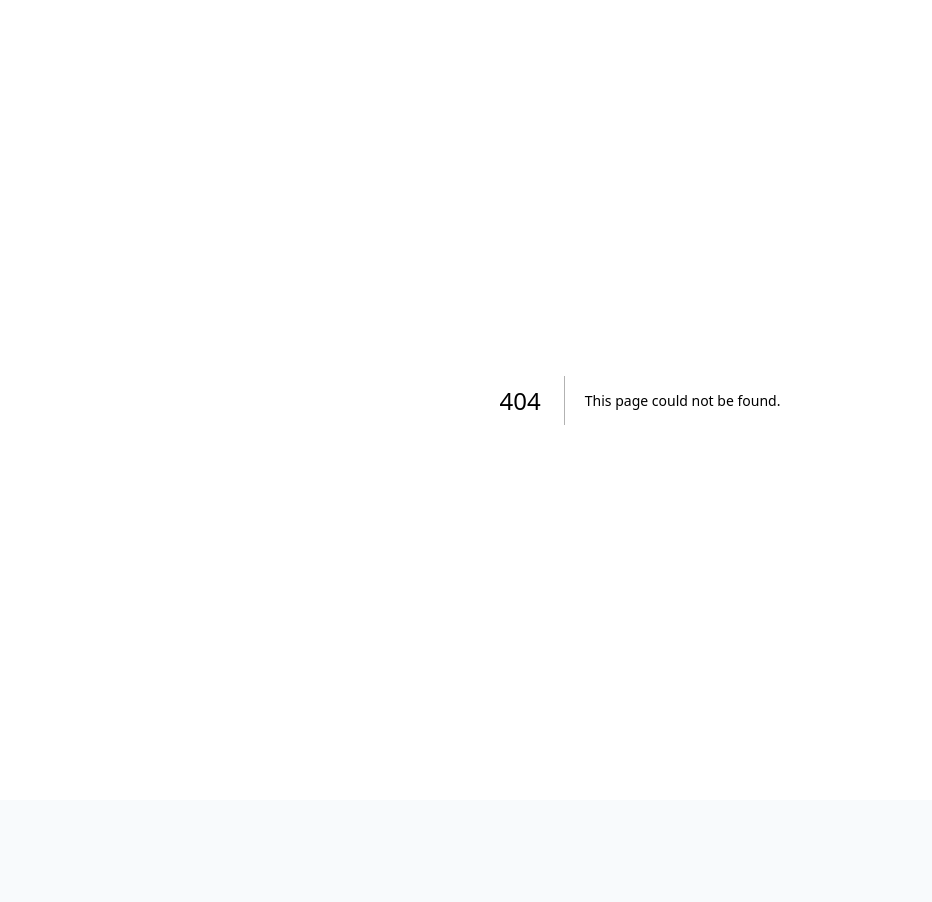
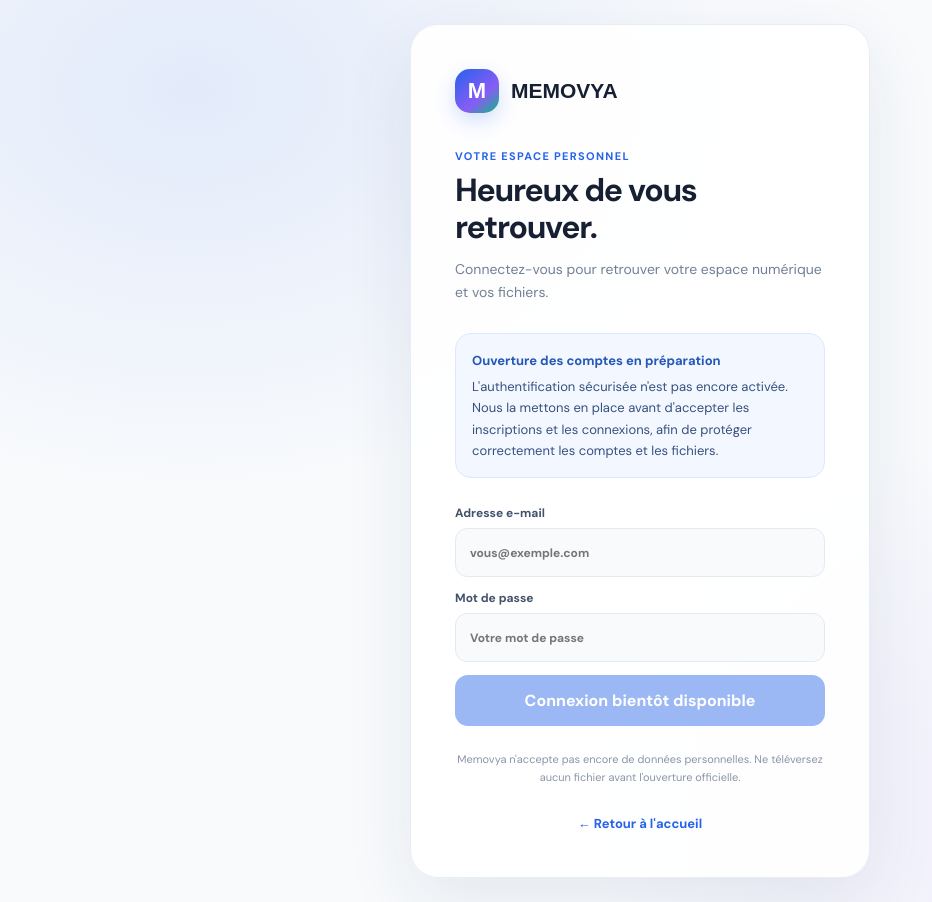
Before and after one commit to jemoresjemor9-collab/MEMOVYA, a Next.js app: page /login in a window 1280 px wide. Before the commit this address had no page. Shown: the whole page, without its empty margins (0-932 px from the left). Before the commit the page ends 800 px from the top, so only its background shows below. Built offline with nearby package versions, Linux system fonts and the light colour scheme.

Commit message:
feat: add initial Memovya sign-in screen

```diff
--- /dev/null
+++ b/app/login/page.tsx
@@ -0,0 +1,63 @@
+import Link from "next/link";
+
+export const metadata = {
+  title: "Connexion",
+};
+
+function BrandMark() {
+  return (
+    <span aria-hidden="true" style={{
+      display:"grid",placeItems:"center",width:44,height:44,borderRadius:15,
+      color:"white",background:"linear-gradient(140deg,#2563EB,#885CF6 62%,#10B981)",
+      boxShadow:"0 8px 20px rgba(37,99,235,.2)",fontSize:22,fontWeight:800
+    }}>M</span>
+  );
+}
+
+export default function LoginPage() {
+  return (
+    <main style={{
+      minHeight:"100vh",display:"grid",placeItems:"center",padding:24,
+      background:"radial-gradient(ellipse at 15% 10%,rgba(37,99,235,.10),transparent 35%),radial-gradient(ellipse at 90% 90%,rgba(136,92,246,.09),transparent 35%),#F8FAFC"
+    }}>
+      <section style={{
+        width:"min(100%,460px)",padding:"clamp(26px,6vw,44px)",borderRadius:28,
+        border:"1px solid #E8EDF5",background:"rgba(255,255,255,.94)",
+        boxShadow:"0 24px 70px rgba(29,55,100,.09)"
+      }}>
+        <Link href="/" style={{display:"inline-flex",alignItems:"center",gap:12,textDecoration:"none",color:"#172033",fontFamily:"Arial,sans-serif",fontWeight:800,fontSize:21}}>
+          <BrandMark /> MEMOVYA
+        </Link>
+        <div style={{marginTop:36}}>
+          <p style={{margin:"0 0 9px",color:"#2563EB",fontSize:11,fontWeight:800,letterSpacing:".12em"}}>VOTRE ESPACE PERSONNEL</p>
+          <h1 style={{margin:"0 0 12px",color:"#172033",fontSize:32,lineHeight:1.15,letterSpacing:"-.04em"}}>Heureux de vous retrouver.</h1>
+          <p style={{margin:0,color:"#718096",fontSize:14,lineHeight:1.7}}>Connectez-vous pour retrouver votre espace numérique et vos fichiers.</p>
+        </div>
+        <div role="status" style={{
+          marginTop:28,padding:16,borderRadius:16,border:"1px solid #DCE8FF",
+          background:"#F3F7FF",color:"#36517E",fontSize:13,lineHeight:1.65
+        }}>
+          <strong style={{display:"block",marginBottom:4,color:"#2457B8"}}>Ouverture des comptes en préparation</strong>
+          L'authentification sécurisée n'est pas encore activée. Nous la mettons en place avant d'accepter les inscriptions et les connexions, afin de protéger correctement les comptes et les fichiers.
+        </div>
+        <div style={{display:"grid",gap:13,marginTop:27}}>
+          <label style={{display:"grid",gap:7,color:"#43516A",fontSize:12,fontWeight:700}}>
+            Adresse e-mail
+            <input disabled type="email" placeholder="vous@exemple.com" style={{height:49,padding:"0 14px",border:"1px solid #E4EAF2",borderRadius:12,background:"#F8FAFC",color:"#718096"}} />
+          </label>
+          <label style={{display:"grid",gap:7,color:"#43516A",fontSize:12,fontWeight:700}}>
+            Mot de passe
+            <input disabled type="password" placeholder="Votre mot de passe" style={{height:49,padding:"0 14px",border:"1px solid #E4EAF2",borderRadius:12,background:"#F8FAFC",color:"#718096"}} />
+          </label>
+          <button disabled style={{height:51,border:0,borderRadius:13,color:"white",background:"#9BB8F5",fontWeight:800,cursor:"not-allowed"}}>Connexion bientôt disponible</button>
+        </div>
+        <p style={{margin:"25px 0 0",textAlign:"center",color:"#8A95A7",fontSize:11,lineHeight:1.6}}>
+          Memovya n'accepte pas encore de données personnelles. Ne téléversez aucun fichier avant l'ouverture officielle.
+        </p>
+        <div style={{marginTop:25,textAlign:"center"}}>
+          <Link href="/" style={{color:"#2563EB",fontSize:13,fontWeight:700,textDecoration:"none"}}>← Retour à l'accueil</Link>
+        </div>
+      </section>
+    </main>
+  );
+}
```
